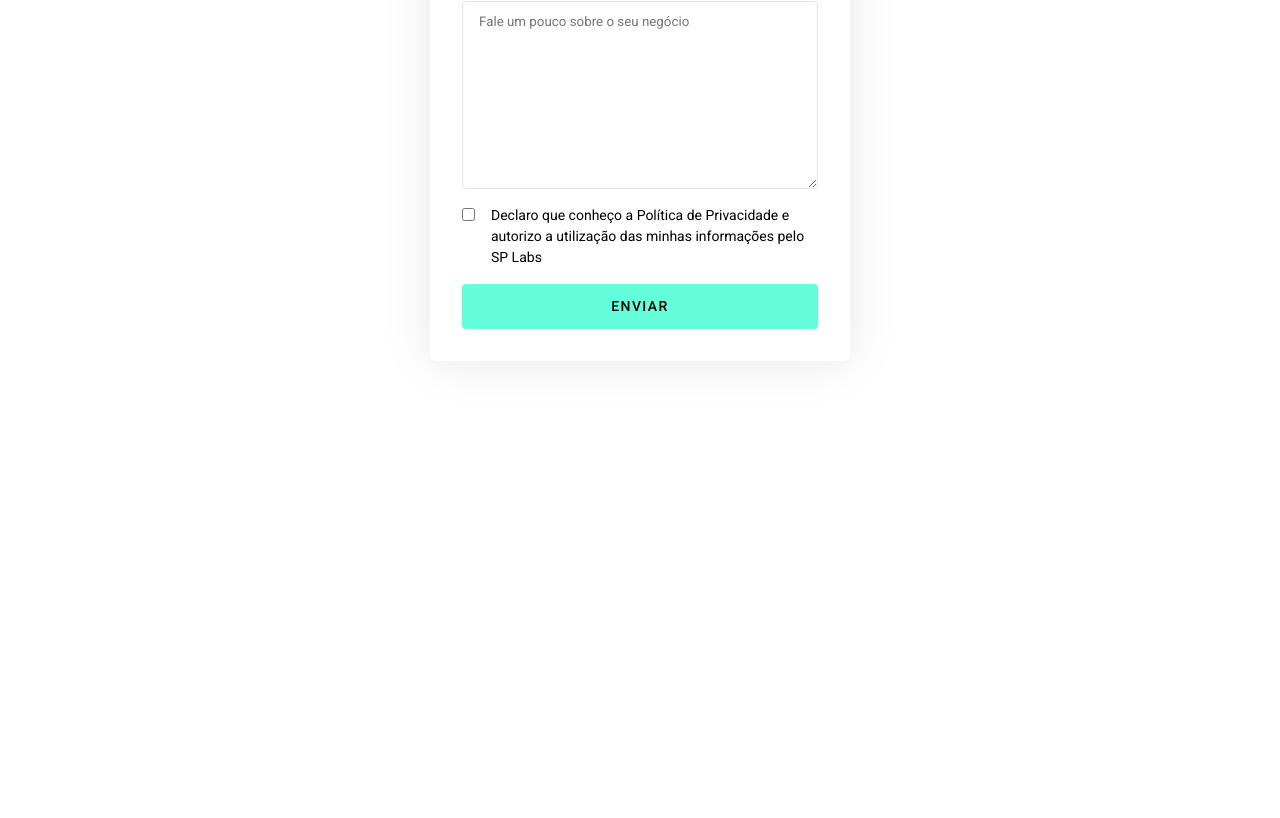
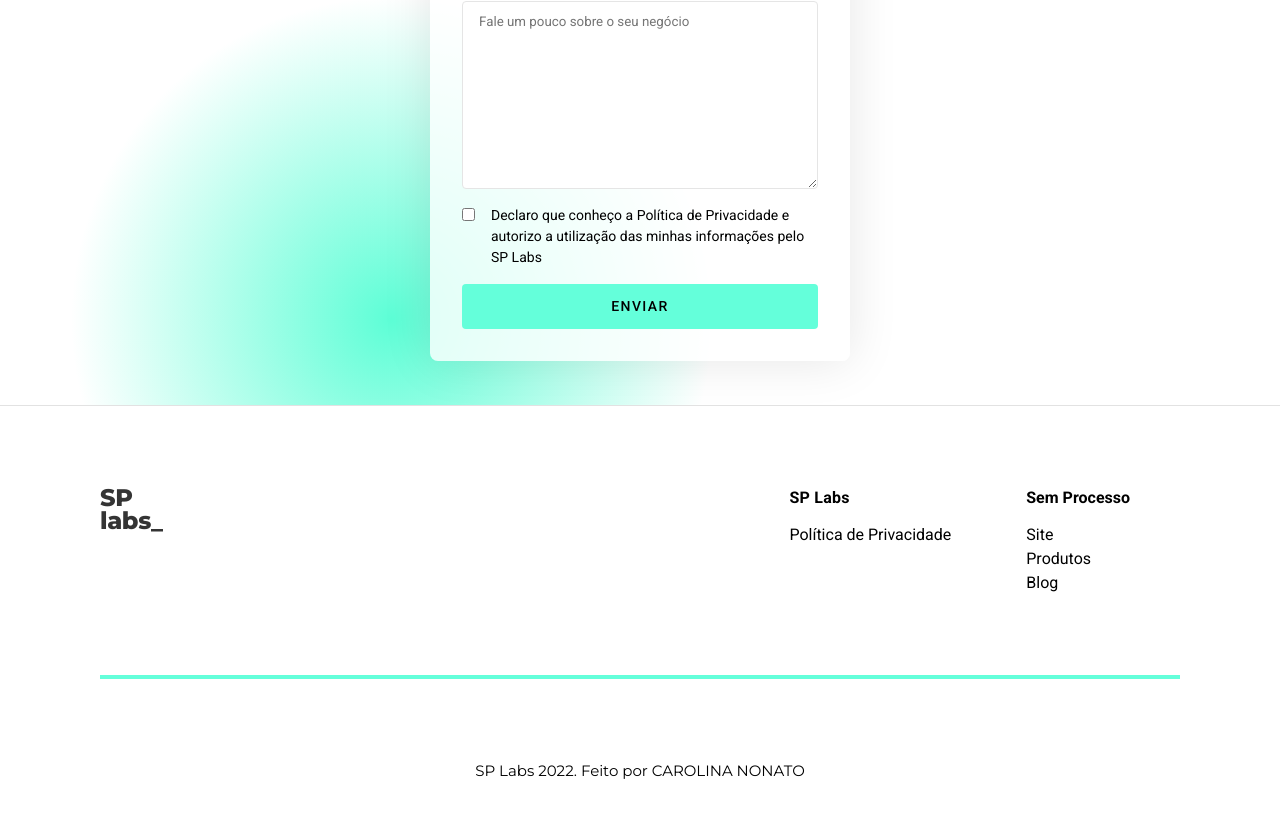
Before and after one commit to carolinanonato/splabs, a React (Create React App) app: page / in a window 1280 px wide. Shown: the part 1723-2541 px from the top of the page. Before the commit the page ends 2128 px from the top, so only its background shows below. Built offline with nearby package versions, Linux system fonts and the light colour scheme.

Commit message:
footer style

```diff
--- a/public/index.html
+++ b/public/index.html
@@ -12,7 +12,9 @@
     href="https://fonts.googleapis.com/css2?family=Roboto:ital,wght@0,100;0,300;0,400;0,500;0,700;0,900;1,100;1,300;1,400;1,500;1,700;1,900&display=swap"
     rel="stylesheet">
   <link href="https://fonts.googleapis.com/icon?family=Material+Icons" rel="stylesheet">
-  <link href="https://fonts.googleapis.com/css2?family=Montserrat:wght@800&display=swap" rel="stylesheet">
+  <link
+    href="https://fonts.googleapis.com/css2?family=Bodoni+Moda:ital,opsz@1,6..96&family=Montserrat:wght@200;400;800&display=swap"
+    rel="stylesheet">
   <meta name="theme-color" content="#000000" />
   <meta name="description" content="Teste para vaga de estágio na Sem Processo ♥" />
 
--- a/src/App.js
+++ b/src/App.js
@@ -2,6 +2,7 @@ import Hero from "./Components/Hero";
 import Cases from "./Components/Cases";
 import Video from "./Components/Video";
 import Form from "./Components/Form";
+import Footer from "./Components/Footer";
 
 
 function App() {
@@ -11,6 +12,7 @@ function App() {
       <Cases />
       <Video />
       <Form />
+      <Footer />
 
     </div>
   );
--- /dev/null
+++ b/src/Components/Footer.js
@@ -0,0 +1,28 @@
+import React from 'react'
+import "../Styles/Footer.scss"
+
+
+function Footer() {
+    return (
+        <div className='footer-component'>
+            <div className="footer-wrapper">
+                <h3 className='logo'>SP labs_</h3>
+                <div className="links-wrapper">
+                    <div className="splabs-links">
+                        <h4>SP Labs</h4>
+                        <h5>Política de Privacidade</h5>
+                    </div>
+                    <div className="sp-links">
+                        <h4>Sem Processo</h4>
+                        <a href="https://www.semprocesso.com.br/">Site</a>
+                        <a href="https://www.semprocesso.com.br/#produtos">Produtos</a>
+                        <a href="https://www.semprocesso.com.br/blog">Blog</a>
+                    </div>
+                </div>
+            </div>
+            <p className="credits">SP Labs 2022. Feito por CAROLINA NONATO</p>
+        </div>
+    )
+}
+
+export default Footer
--- /dev/null
+++ b/src/Styles/Footer.scss
@@ -0,0 +1,89 @@
+@import '../Variables/variables.scss';
+
+.footer-component {
+    border-top: 1px solid #E2E2E2;
+    font-family: 'Roboto', sans-serif;
+
+    .footer-wrapper {
+        display: flex;
+        justify-content: space-between;
+        margin: 80px 100px;
+    }
+
+    .logo {
+        font-family: 'Montserrat', sans-serif;
+        color: $darkGray;
+        font-weight: 800;
+        font-size: 24px;
+        width: 64px;
+        line-height: 23px;
+        letter-spacing: -0.015em;
+
+
+    }
+
+    .links-wrapper {
+        display: flex;
+        gap: 75px;
+
+        .splabs-links {
+
+
+            h4 {
+                font-style: normal;
+                font-weight: 700;
+                font-size: 16px;
+                line-height: 24px;
+                letter-spacing: 0.015em;
+                margin-bottom: 13px;
+
+            }
+
+            h5 {
+                font-weight: 400;
+                font-size: 16px;
+                line-height: 24px;
+            }
+
+        }
+
+        .sp-links {
+            margin-right: 50px;
+
+            h4 {
+                font-style: normal;
+                font-weight: 700;
+                font-size: 16px;
+                line-height: 24px;
+                margin-bottom: 13px;
+            }
+
+            a {
+                text-decoration: none;
+                display: flex;
+                font-family: 'Roboto', sans-serif;
+                font-style: normal;
+                font-weight: 400;
+                font-size: 16px;
+                line-height: 24px;
+                color: inherit;
+            }
+        }
+    }
+
+
+    .credits {
+        text-align: center;
+        font-family: 'Montserrat', sans-serif;
+        font-weight: 400;
+        font-size: 15px;
+        line-height: 24px;
+        padding: 80px;
+        border-top: 4px solid $lightGreen;
+        margin: 0px 100px;
+
+
+
+    }
+
+}
--- a/src/Styles/Form.scss
+++ b/src/Styles/Form.scss
@@ -5,6 +5,7 @@
     flex-direction: column;
     justify-content: center;
     align-items: center;
+    background: radial-gradient(25.07% 41.67% at 30.63% 88.91%, #5DFED6 0%, rgba(93, 254, 214, 0) 100%);
 
 
     form {
```
